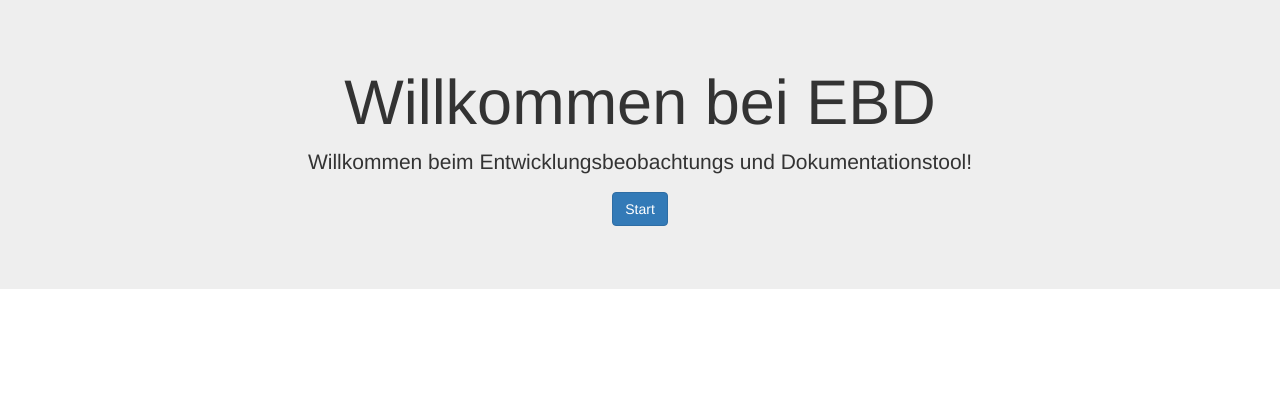
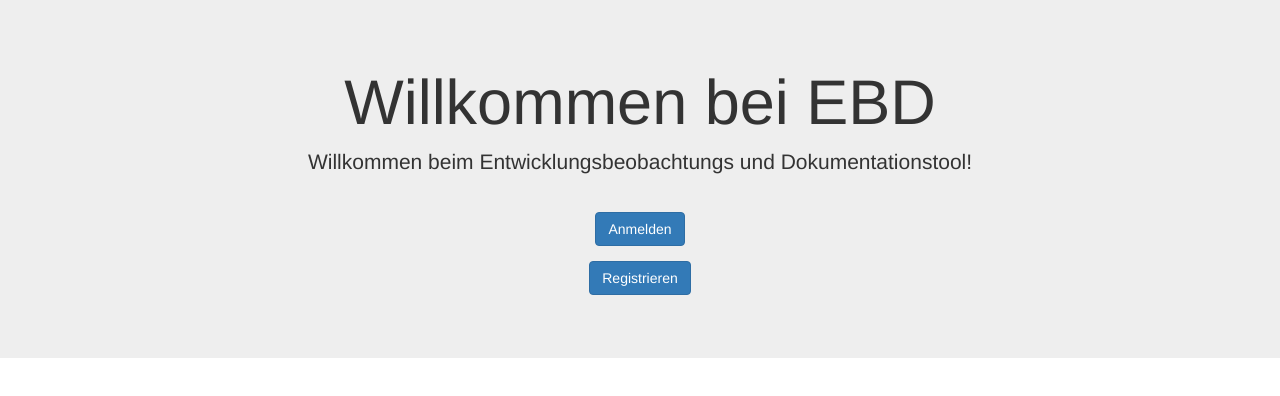
Before and after one commit to tomskyPotato/ebdreact, a React (Create React App) app: page / in a window 1280 px wide. Shown: the top 396 px of the page. Built offline with nearby package versions, Linux system fonts and the light colour scheme.

Commit message:
einfach nur speichern

```diff
--- a/src/body.js
+++ b/src/body.js
@@ -21,7 +21,9 @@ const welcome =() =>
   <Jumbotron style={divStyle}>
     <h1>Willkommen bei EBD</h1>
     <p>Willkommen beim Entwicklungsbeobachtungs und Dokumentationstool!</p>
-    <p><Button bsStyle="primary" href="./mathilda">Start</Button></p>
+    <br/>
+    <p><Button bsStyle="primary" href="./mathilda">Anmelden</Button></p>
+    <p><Button bsStyle="primary" href="./mathilda">Registrieren</Button></p>
   </Jumbotron>
 
 const mathilda =() =>
```
